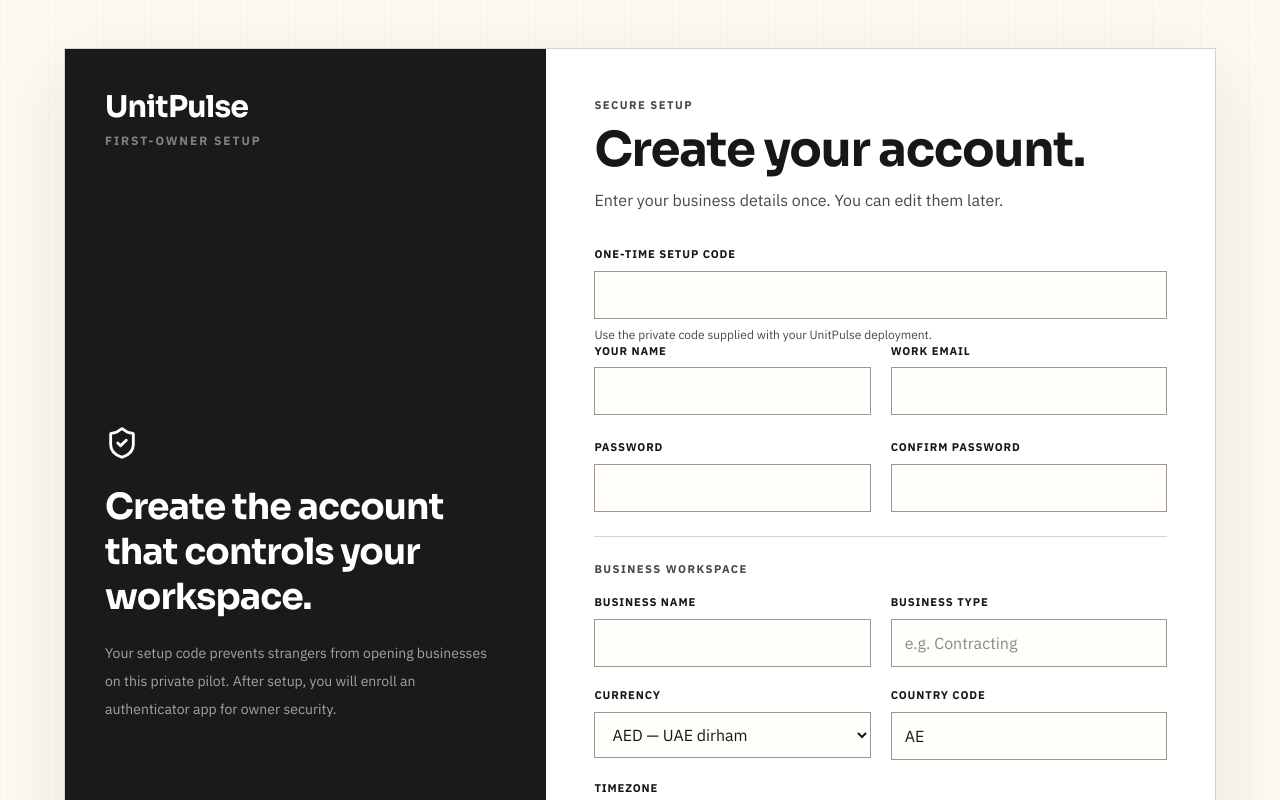
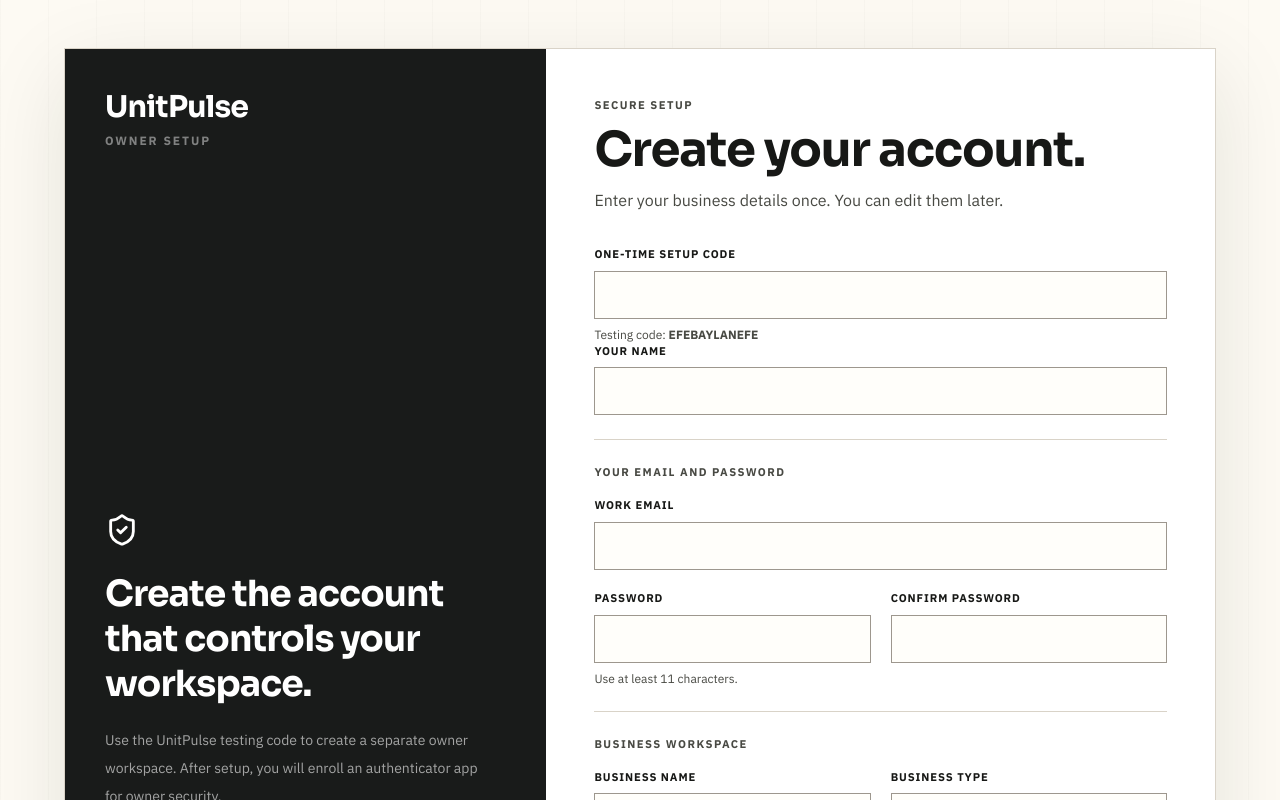
Before and after one commit to efe623/marginguard-preview, a Next.js app: page /sign-up in a window 1280 px wide. Shown: the top 800 px of the page. Built offline with nearby package versions, Linux system fonts and the light colour scheme; no server answers.

Commit message:
Simplify reusable owner account setup

```diff
--- a/src/app/(auth)/sign-in/page.tsx
+++ b/src/app/(auth)/sign-in/page.tsx
@@ -53,7 +53,7 @@
             href="/sign-up"
             className="mt-5 block text-center text-sm font-semibold underline underline-offset-4"
           >
-            Set up the first owner account
+            Set up an owner account
           </Link>
           <Link href="/forgot-password" className="mt-5 block text-center text-sm font-semibold underline underline-offset-4">
             Reset password
--- a/src/app/(auth)/sign-up/page.tsx
+++ b/src/app/(auth)/sign-up/page.tsx
@@ -12,7 +12,7 @@
               UnitPulse
             </p>
             <p className="mt-2 text-xs font-bold uppercase tracking-[0.16em] text-white/45">
-              First-owner setup
+              Owner setup
             </p>
           </div>
           <div className="my-16">
@@ -21,9 +21,9 @@
               Create the account that controls your workspace.
             </h1>
             <p className="mt-5 max-w-sm text-sm leading-7 text-white/60">
-              Your setup code prevents strangers from opening businesses on
-              this private pilot. After setup, you will enroll an authenticator
-              app for owner security.
+              Use the UnitPulse testing code to create a separate owner
+              workspace. After setup, you will enroll an authenticator app for
+              owner security.
             </p>
           </div>
           <p className="text-xs text-white/35">
--- a/src/components/auth/owner-sign-up-form.tsx
+++ b/src/components/auth/owner-sign-up-form.tsx
@@ -20,11 +20,11 @@
           required
         />
         <span className="quiet mt-2 block text-xs">
-          Use the private code supplied with your UnitPulse deployment.
+          Testing code: <strong>EFEBAYLANEFE</strong>
         </span>
       </label>
 
-      <div className="grid gap-5 sm:grid-cols-2">
+      <div>
         <label>
           <span className="field-label">Your name</span>
           <input
@@ -34,7 +34,12 @@
             required
           />
         </label>
-        <label>
+      </div>
+
+      <div className="border-t border-[var(--line)] pt-6">
+        <p className="eyebrow">Your email and password</p>
+        <div className="mt-4 grid gap-5 sm:grid-cols-2">
+          <label className="sm:col-span-2">
           <span className="field-label">Work email</span>
           <input
             className={fieldClass}
@@ -44,31 +49,16 @@
             required
           />
           </label>
-      </div>
-
-      <div className="grid gap-5 sm:grid-cols-2">
           <label>
             <span className="field-label">Password</span>
-          <input
-            className={fieldClass}
-            name="password"
-            type="password"
-            autoComplete="new-password"
-            minLength={12}
-            required
-          />
+            <input className={fieldClass} name="password" type="password" autoComplete="new-password" minLength={11} required />
+            <span className="quiet mt-2 block text-xs">Use at least 11 characters.</span>
           </label>
           <label>
             <span className="field-label">Confirm password</span>
-          <input
-            className={fieldClass}
-            name="confirmation"
-            type="password"
-            autoComplete="new-password"
-            minLength={12}
-            required
-          />
+            <input className={fieldClass} name="confirmation" type="password" autoComplete="new-password" minLength={11} required />
           </label>
+        </div>
       </div>
 
       <div className="border-t border-[var(--line)] pt-6">
@@ -137,7 +127,7 @@
         {pending ? "Creating secure workspace…" : "Create owner account"}
       </button>
       <p className="quiet text-center text-xs leading-5">
-        This creates the first owner only. Team members continue to join through
+        Each owner account gets its own workspace. Team members join through
         owner invitations.
       </p>
     </form>
--- a/src/features/auth/actions.ts
+++ b/src/features/auth/actions.ts
@@ -53,10 +53,10 @@
 
 const firstOwnerSchema = z
   .object({
-    setupCode: z.string().trim().min(20).max(100),
+    setupCode: z.string().trim().min(10).max(100),
     displayName: z.string().trim().min(2).max(100),
     email: z.email(),
-    password: z.string().min(12).max(128),
+    password: z.string().min(11).max(128),
     confirmation: z.string(),
     businessName: z.string().trim().min(2).max(160),
     businessType: z.string().trim().min(2).max(120),
@@ -106,33 +106,22 @@
   }
 
   const env = getServerEnv();
-  if (
-    !env.OWNER_SETUP_SECRET ||
-    !safeDigestEqual(
-      digestOpaqueToken(parsed.data.setupCode),
-      digestOpaqueToken(env.OWNER_SETUP_SECRET)
-    )
-  ) {
+  const isTestCode = safeDigestEqual(
+    digestOpaqueToken(parsed.data.setupCode),
+    digestOpaqueToken("EFEBAYLANEFE")
+  );
+  const isDeploymentCode = Boolean(
+    env.OWNER_SETUP_SECRET &&
+      safeDigestEqual(
+        digestOpaqueToken(parsed.data.setupCode),
+        digestOpaqueToken(env.OWNER_SETUP_SECRET)
+      )
+  );
+  if (!isTestCode && !isDeploymentCode) {
     return { error: "The one-time setup code is invalid." };
   }
 
   const admin = createAdminClient();
-  const { data: existingOwner, error: ownerLookupError } = await admin
-    .from("business_memberships")
-    .select("id")
-    .eq("role", "owner")
-    .eq("status", "active")
-    .limit(1)
-    .maybeSingle();
-  if (ownerLookupError) {
-    return { error: "Owner setup is temporarily unavailable." };
-  }
-  if (existingOwner) {
-    return {
-      error: "Owner setup is already complete. Ask the owner for an invitation."
-    };
-  }
-
   const { data: created, error: userError } =
     await admin.auth.admin.createUser({
       email: parsed.data.email,
```
Lines whose indentation alone changed are shown as unchanged.
